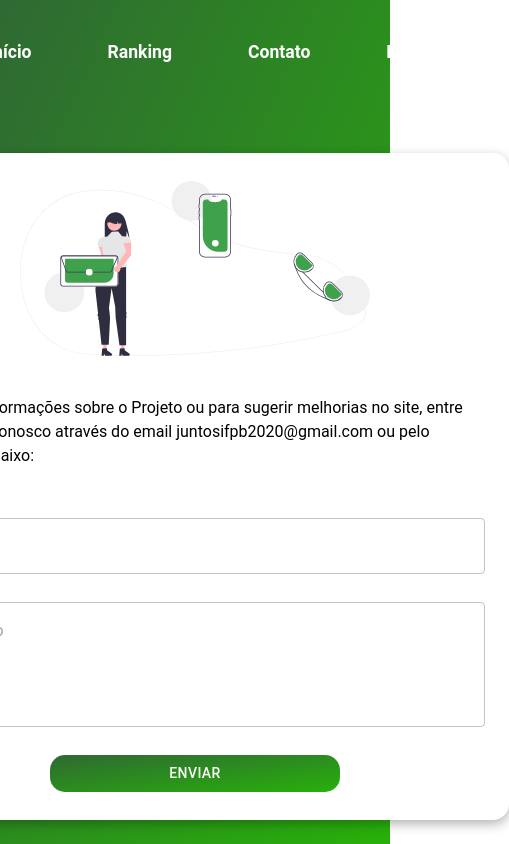
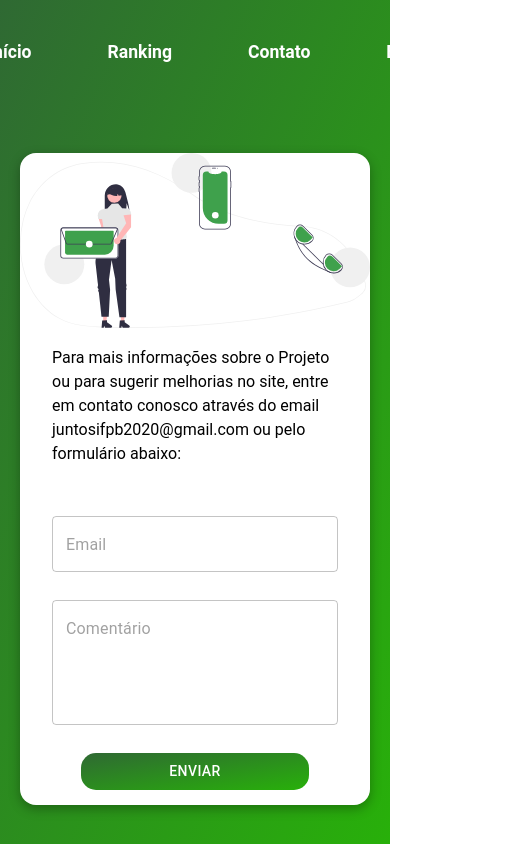
Before and after one commit to caioedlobo/JuntosIFPB, a React (Create React App) app: page /contato in a window 390 px wide. Shown: the whole page, 509 px wide, since content can reach past the window. Built offline with nearby package versions, Linux system fonts and the light colour scheme.

Commit message:
update contact page responsiveness

```diff
--- a/src/components/Pages/Contact.js
+++ b/src/components/Pages/Contact.js
@@ -3,7 +3,7 @@ import React, {useState} from "react";
 import classesCommon from "./stylesheet/Common.module.css";
 import classes from "./stylesheet/Contact.module.css";
 import imageContact from "./../../assets/undraw_contact_us_re_4qqt.svg";
-import { Button } from "@mui/material";
+import { Box, Button } from "@mui/material";
 import Layout from "../template/Layout";
 import EmailContactField from "../atoms/EmailContactField"
 import DescriptionContactField from "../atoms/DescriptionContactField";
@@ -28,9 +28,10 @@ const Contact = () => {
 
   return (
     <Layout>
+      <Box sx={{display: "flex", flexDirection: "column", width: {sm:"560px", xs: "350px"}, height: "max-content",/*  padding: "28px 24px" */}}>
       <form
         data-testid="contact"
-        className={`${classesCommon.form} ${classes.formContact}`}
+        className={`${classesCommon.form}`}
         onSubmit={(e) => {
           e.preventDefault();
 
@@ -41,13 +42,17 @@ const Contact = () => {
           .then( (res) => {console.log(res)});
         }}
       >
+
+          <Box sx={{textAlign: "center", marginBottom: "15px", backgroundSize: 'contain'}}>
         <img
+        className={classes.imgContact}
           src={imageContact}
           alt="imageContact"
           style={{ width: "350px" }}
         ></img>
+        </Box>
 
-        <div style={{ marginTop: "40px", lineHeight: "1.5" }}>
+        <div style={{lineHeight: "1.5" }}>
           Para mais informações sobre o Projeto ou para sugerir melhorias no
           site, entre em contato conosco através do email
           juntosifpb2020@gmail.com ou pelo formulário abaixo:
@@ -57,7 +62,9 @@ const Contact = () => {
         <div className={classes.buttonWrapper}>
           <Button type="submit">Enviar</Button>
         </div>
+
       </form>
+      </Box>
     </Layout>
   );
 };
--- a/src/components/Pages/stylesheet/Contact.module.css
+++ b/src/components/Pages/stylesheet/Contact.module.css
@@ -1,11 +1,17 @@
-.formContact {
+/* .formContact {
   width: 580px;
   height: max-content;
   padding: 28px 24px;
+  min-width: 100px;
+} */
+
+.buttonWrapper {
+  width: 80%;
+  margin: 0 auto;
+  margin-top: 28px;
+  margin-bottom: 15px;
 }
 
-.buttonWrapper {
-  width: 50%;
-  margin: 0 auto;
-  margin-top: 28px;
+.imgContact{
+  width: "350px"
 }
```
